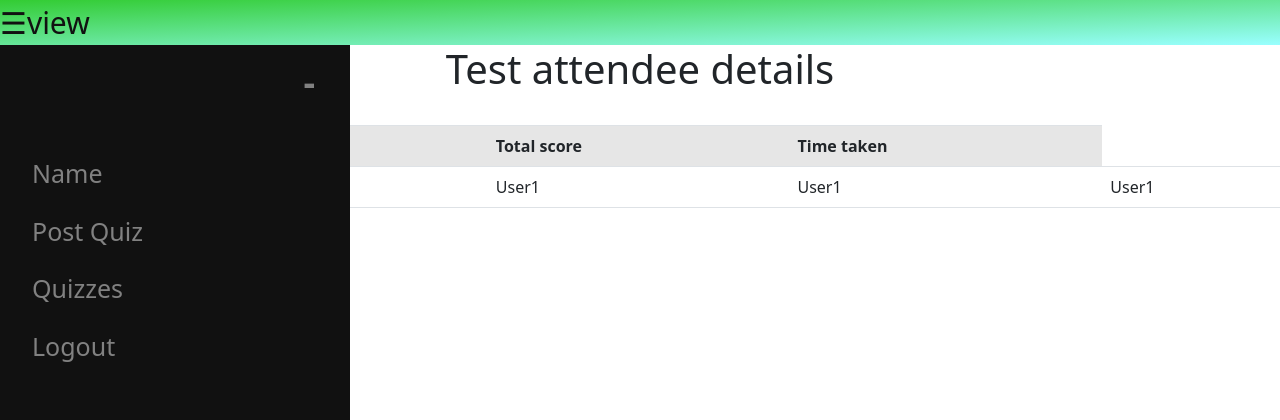
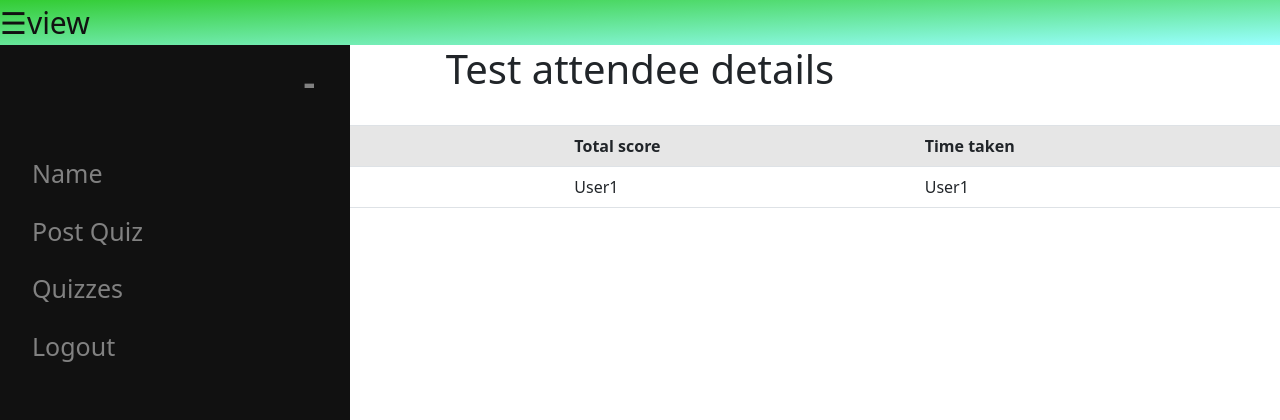
Before and after one commit to Bidisha28/TallyCode-QuizCreationPlatform, a Flask app: template template/test_Taker_data.html in a window 1280 px wide. Shown: the top 420 px of the page. Run offline with Flask 2, Linux system fonts and the light colour scheme; the template is opened without the code that fills it, so the values that code supplies are empty; parts of the project's set-up code (start-up, migrations or seed data) failed here and were passed over; some libraries are stand-ins or nearby versions.

Commit message:
deleted extra column from test taker

```diff
--- a/template/test_Taker_data.html
+++ b/template/test_Taker_data.html
@@ -48,7 +48,7 @@
                 <th>Quiz Index</th>
                 <th>Total score</th>
                 <th>Time taken</th>
-                <tr><td>User1</td><td>User1</td><td>User1</td><td>User1</td><td>User1</td></tr>
+                <tr><td>User1</td><td>User1</td><td>User1</td><td>User1</td></tr>
             </table>
 
         </div>
```
